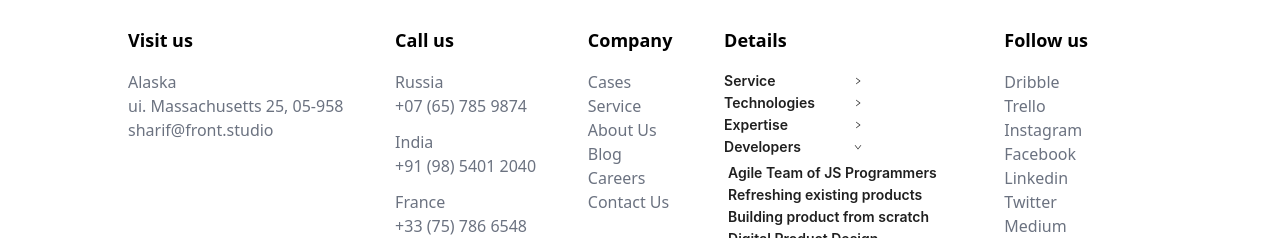
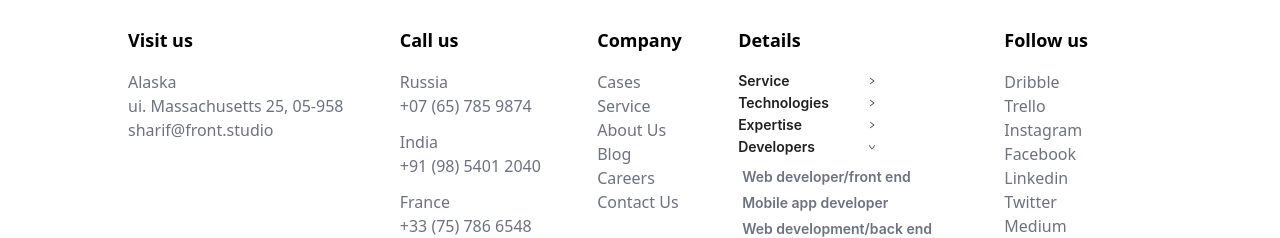
Before and after one commit to NaushadaliSaiyed/furniture, a React (Vite) app: page /contact-us in a window 1280 px wide. Both pictures are taken after a click on the element 852 px from the left and 1592 px from the top of the page. Shown: the part 1456-1694 px from the top of the page. Built offline with nearby package versions, Linux system fonts and the light colour scheme.

Commit message:
DSsdvc
dzsvdzs

```diff
--- a/src/components/contactUs/ContactLastDetails.tsx
+++ b/src/components/contactUs/ContactLastDetails.tsx
@@ -9,98 +9,98 @@ const ContactLastDetails = () => {
 
     return (
         <>
-            <div className=''>
+            <div>
                 <p className='font-semibold text-lg'> Visit us </p>
                 <div className='mt-4 text-gray-500 cursor-pointer'>
                     Alaska <br />
                     ui. Massachusetts 25, 05-958 <br />
-                    sharif@front.studio
+                    <p className='fire-art-web-design flex columns-1 text-gray-500'>sharif@front.studio</p>
                 </div>
             </div>
             <span>
                 <p className='font-semibold text-lg'>Call us</p>
-                <div className='mt-4 text-gray-500'>
+                <div className='mt-4 text-gray-500  '>
                     <div className='cursor-pointer'>
                         <p>Russia</p>
-                        <p className='hover:underline-text-orange-400'> +07 (65) 785 9874</p>
+                        <p className='fire-art-web-design flex columns-1 text-gray-500'> +07 (65) 785 9874</p>
                     </div>
                     <div className='mt-3 cursor-pointer'>
                         <p>India</p>
-                        <p> +91 (98) 5401 2040</p>
+                        <p className='fire-art-web-design flex columns-1 text-gray-500'> +91 (98) 5401 2040</p>
                     </div>
                     <div className='mt-3 cursor-pointer'>
                         <p>France</p>
-                        <p> +33 (75) 786 6548</p>
+                        <p className='fire-art-web-design flex columns-1 text-gray-500'> +33 (75) 786 6548</p>
                     </div>
                 </div>
             </span>
             <span>
                 <p className='font-semibold text-lg'>Company</p>
                 <div className='mt-4 cursor-pointer text-gray-500'>
-                    <p>Cases</p>
-                    <p>Service</p>
-                    <p>About Us</p>
-                    <p>Blog</p>
-                    <p>Careers</p>
-                    <p>Contact Us</p>
+                    <p className='fire-art-web-design flex columns-1 text-gray-500'>Cases</p>
+                    <p className='fire-art-web-design flex columns-1 text-gray-500'>Service</p>
+                    <p className='fire-art-web-design flex columns-1 text-gray-500'>About Us</p>
+                    <p className='fire-art-web-design flex columns-1 text-gray-500'>Blog</p>
+                    <p className='fire-art-web-design flex columns-1 text-gray-500'>Careers</p>
+                    <p className='fire-art-web-design flex columns-1 text-gray-500'>Contact Us</p>
                 </div>
             </span>
             <div>
                 <p className='font-semibold text-lg'>Details</p>
                 <div className='mt-4'>
                     <Collapse
-                        style={{cursor:"pointer", fontWeight:"600"}}
+                        style={{ cursor: "pointer", fontWeight: "600" }}
                         className='contact-last-details'
                         bordered={false}
                         defaultActiveKey={['0']}
                     >
                         <Panel header="Service" key="1">
-                            {"Agile Team of JS Programmers"} <br />
-                            {"Refreshing existing products"} <br />
-                            {"Building product from scratch"} <br />
-                            {"Digital Product Design"} <br />
-                            {"Branding"} <br />
-                            {"Motion Design"} <br />
+                            <p className='fire-art-web-design flex text-gray-500 mt-1'>Agile Team of JS Programmers</p>
+                            <p className='fire-art-web-design flex text-gray-500 mt-1'>Refreshing existing products </p>
+                            <p className='fire-art-web-design flex text-gray-500 mt-1'>Building product from scratch </p>
+                            <p className='fire-art-web-design flex text-gray-500 mt-1'>Digital Product Design </p>
+                            <p className='fire-art-web-design flex text-gray-500 mt-1'>Branding </p>
+                            <p className='fire-art-web-design flex text-gray-500 mt-1'>Motion Design </p>
                         </Panel>
                         <Panel header="Technologies" key="2">
-                            {"Agile Team of JS Programmers"} <br />
-                            {"Refreshing existing products"} <br />
-                            {"Building product from scratch"} <br />
-                            {"Digital Product Design"} <br />
-                            {"Branding"} <br />
-                            {"Motion Design"} <br />
+                            <p className='fire-art-web-design flex text-gray-500 mt-1'> React js development </p>
+                            <p className='fire-art-web-design flex text-gray-500 mt-1'> Node.JS development </p>
+                            <p className='fire-art-web-design flex text-gray-500 mt-1'> React Native/app development </p>
+                            <p className='fire-art-web-design flex text-gray-500 mt-1'> VUE/web development </p>
+                            <p className='fire-art-web-design flex text-gray-500 mt-1'> Angular development </p>
+                            <p className='fire-art-web-design flex text-gray-500 mt-1'> .NET </p>
                         </Panel>
                         <Panel header="Expertise" key="3">
-                            {"Agile Team of JS Programmers"} <br />
-                            {"Refreshing existing products"} <br />
-                            {"Building product from scratch"} <br />
-                            {"Digital Product Design"} <br />
-                            {"Branding"} <br />
-                            {"Motion Design"} <br />
+                            <p className='fire-art-web-design flex text-gray-500 mt-1'> Automated testing service </p>
+                            <p className='fire-art-web-design flex text-gray-500 mt-1'> Web portal development </p>
+                            <p className='fire-art-web-design flex text-gray-500 mt-1'> Web development/wordpress </p>
+                            <p className='fire-art-web-design flex text-gray-500 mt-1'> Web development/front end </p>
+                            <p className='fire-art-web-design flex text-gray-500 mt-1'> Web development/back end </p>
+                            <p className='fire-art-web-design flex text-gray-500 mt-1'> Web development </p>
                         </Panel>
                         <Panel header="Developers" key="4">
-                            {"Agile Team of JS Programmers"} <br />
-                            {"Refreshing existing products"} <br />
-                            {"Building product from scratch"} <br />
-                            {"Digital Product Design"} <br />
-                            {"Branding"} <br />
-                            {"Motion Design"} <br />
+                            <p className='fire-art-web-design flex text-gray-500 mt-1'> Web developer/front end </p>
+                            <p className='fire-art-web-design flex text-gray-500 mt-1'> Mobile app developer </p>
+                            <p className='fire-art-web-design flex text-gray-500 mt-1'> Web development/back end </p>
+                            <p className='fire-art-web-design flex text-gray-500 mt-1'> Node.JS/hire developers </p>
+                            <p className='fire-art-web-design flex text-gray-500 mt-1'> React js developer </p>
+                            <p className='fire-art-web-design flex text-gray-500 mt-1'> Web app developer </p>
                         </Panel>
                         <Panel header="Industries" key="5">
-                            {"Agile Team of JS Programmers"} <br />
-                            {"Refreshing existing products"} <br />
-                            {"Building product from scratch"} <br />
-                            {"Digital Product Design"} <br />
-                            {"Branding"} <br />
-                            {"Motion Design"} <br />
+                            <p className='fire-art-web-design flex text-gray-500 mt-1'> React js development </p>
+                            <p className='fire-art-web-design flex text-gray-500 mt-1'> Node.JS development </p>
+                            <p className='fire-art-web-design flex text-gray-500 mt-1'> React Native/app development </p>
+                            <p className='fire-art-web-design flex text-gray-500 mt-1'> VUE/web development </p>
+                            <p className='fire-art-web-design flex text-gray-500 mt-1'> Angular development </p>
+                            <p className='fire-art-web-design flex text-gray-500 mt-1'> .NET </p>
                         </Panel>
                         <Panel header="Cities we operate in" key="6">
-                            {"Agile Team of JS Programmers"} <br />
-                            {"Refreshing existing products"} <br />
-                            {"Building product from scratch"} <br />
-                            {"Digital Product Design"} <br />
-                            {"Branding"} <br />
-                            {"Motion Design"} <br />
+                            <p className='fire-art-web-design flex text-gray-500 mt-1'> React js development </p>
+                            <p className='fire-art-web-design flex text-gray-500 mt-1'> Node.JS development </p>
+                            <p className='fire-art-web-design flex text-gray-500 mt-1'> React Native/app development </p>
+                            <p className='fire-art-web-design flex text-gray-500 mt-1'> VUE/web development </p>
+                            <p className='fire-art-web-design flex text-gray-500 mt-1'> Angular development </p>
+                            <p className='fire-art-web-design flex text-gray-500 mt-1'> .NET </p>
                         </Panel>
                     </Collapse>
                 </div>
@@ -108,13 +108,13 @@ const ContactLastDetails = () => {
             <span>
                 <p className='font-semibold text-lg'>Follow us</p>
                 <div className='mt-4 cursor-pointer text-gray-500'>
-                    <p>Dribble</p>
-                    <p>Trello</p>
-                    <p>Instagram</p>
-                    <p>Facebook</p>
-                    <p>Linkedin</p>
-                    <p>Twitter</p>
-                    <p>Medium</p>
+                    <p className='fire-art-web-design flex columns-1 text-gray-500'>Dribble</p>
+                    <p className='fire-art-web-design flex columns-1 text-gray-500'>Trello</p>
+                    <p className='fire-art-web-design flex columns-1 text-gray-500'>Instagram</p>
+                    <p className='fire-art-web-design flex columns-1 text-gray-500'>Facebook</p>
+                    <p className='fire-art-web-design flex columns-1 text-gray-500'>Linkedin</p>
+                    <p className='fire-art-web-design flex columns-1 text-gray-500'>Twitter</p>
+                    <p className='fire-art-web-design flex columns-1 text-gray-500'>Medium</p>
                 </div>
             </span>
         </>
--- a/src/style/contactLastDetails.css
+++ b/src/style/contactLastDetails.css
@@ -63,3 +63,32 @@
   bottom: 10px;
   padding: 0;
 }
+
+
+.w3rcontainer{
+    border: 1px solid #cccfdb;
+    border-radius: 2px;
+ }
+ .fire-art-web-design {
+   display: inline-block;
+   position: relative;
+   color: black;
+ }
+
+ .fire-art-web-design:after {
+   content: '';
+   position: absolute;
+   width: 100%;
+   transform: scaleX(0);
+   height: 2px;
+   bottom: 0;
+   left: 0;
+   background-color: orangered;
+   transform-origin: bottom right;
+   transition: transform 0.95s ease-out;
+ }
+
+ .fire-art-web-design:hover:after {
+   transform: scaleX(1);
+   transform-origin: bottom left;
+ }
```
